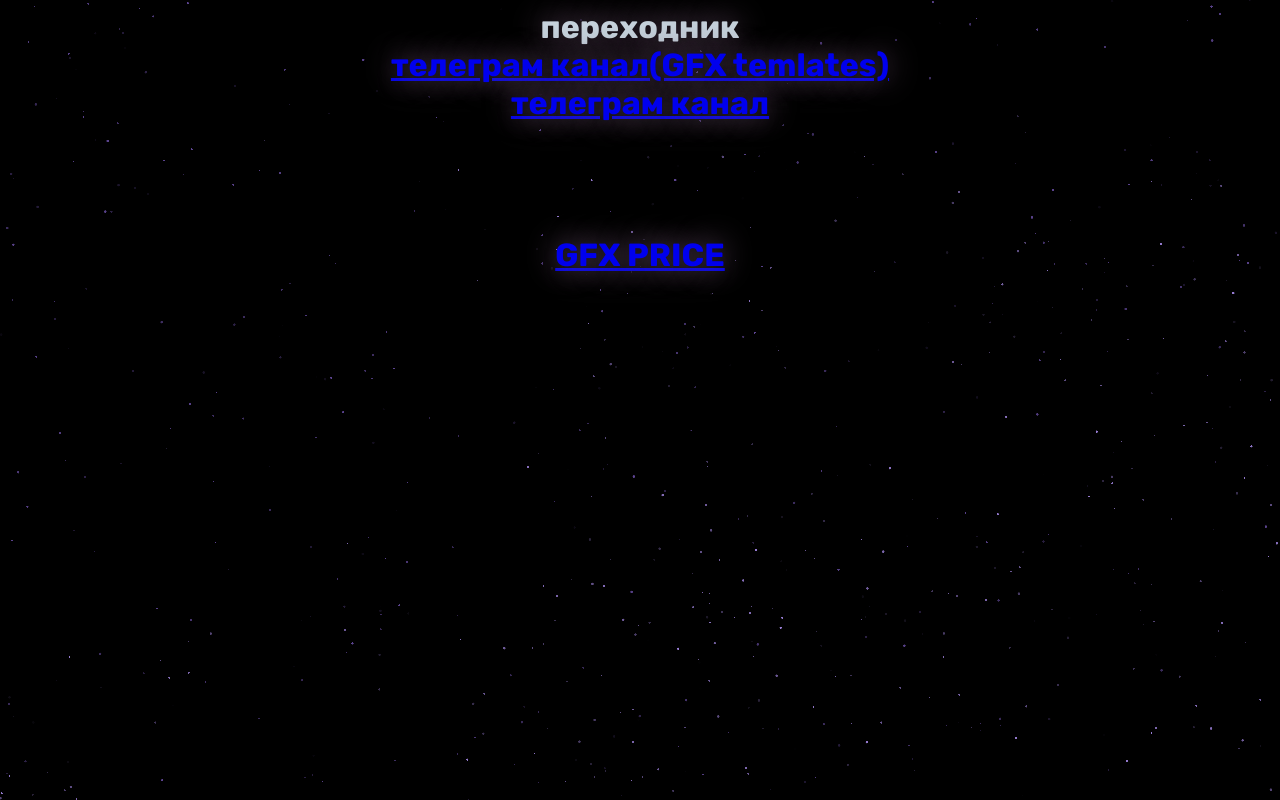
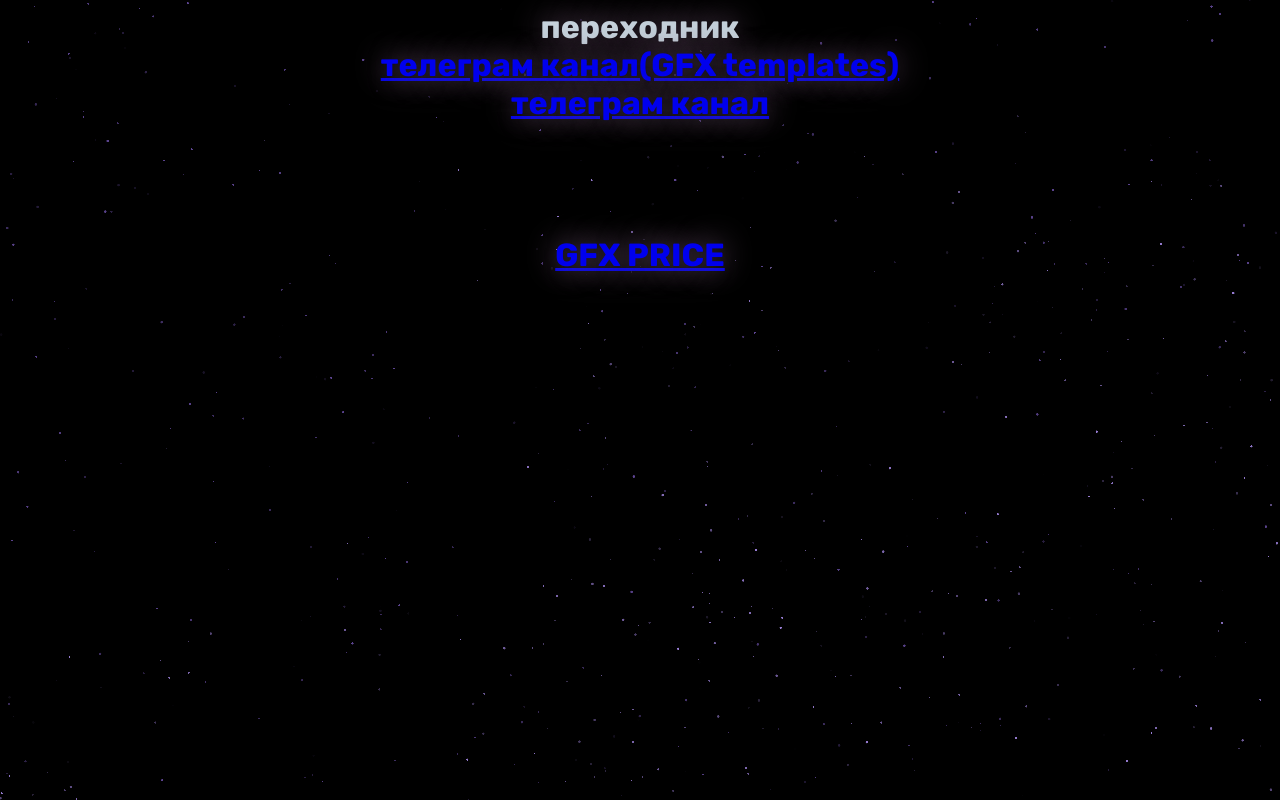
Before and after one commit to zverxy/zverxyAdapterr, a plain HTML site: page index.html in a window 1280 px wide. Drawn offline with Linux system fonts and the light colour scheme.

Commit message:
Update index.html

```diff
--- a/index.html
+++ b/index.html
@@ -10,7 +10,7 @@
     </style>
     <body>
         <header>переходник</header>
-    <a href="https://t.me/zverxyGFX" target="_blank">телеграм канал(GFX temlates)</a>
+    <a href="https://t.me/zverxyGFX" target="_blank">телеграм канал(GFX templates)</a>
     <br>
     <a href="https://t.me/zverxyeyeyyeye" target="_blank">телеграм канал</a>
     <br>
```
